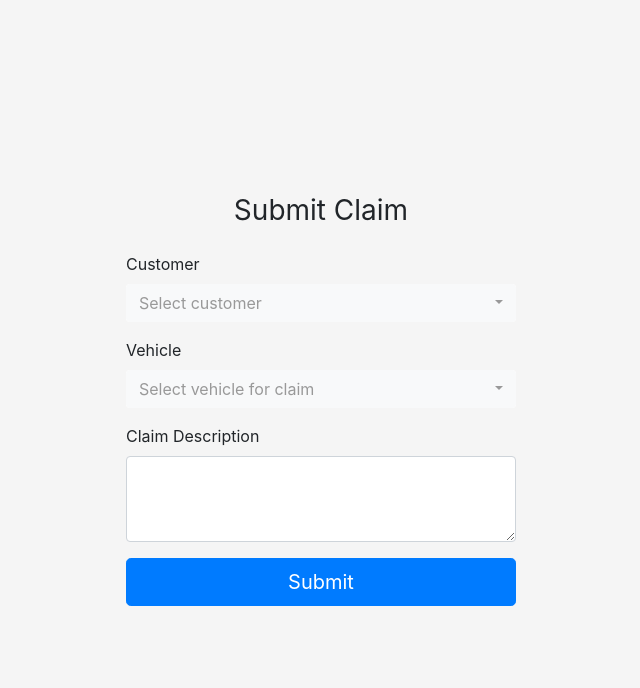
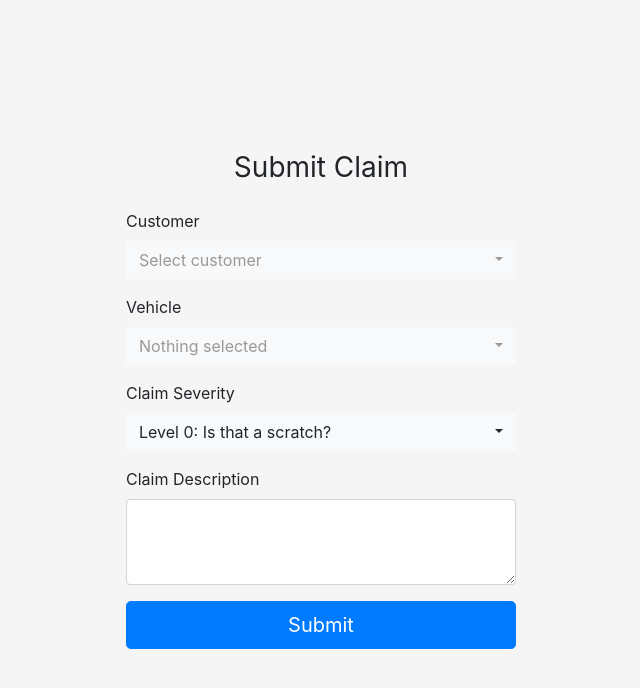
Before and after one commit to rachellek/Info257, a Python web app: template templates/index.html in a window 1280 px wide. Shown: the top 688 px of the page, without its empty margins (319-959 px from the left). Run offline with Jinja, Linux system fonts and the light colour scheme; the template is opened without the code that fills it, so the values that code supplies are empty; some libraries are stand-ins or nearby versions.

Commit message:
Add severity form field

```diff
--- a/static/app.js
+++ b/static/app.js
@@ -10,6 +10,7 @@ $(document).ready(function() {
             value: this['CustomerID'],
             text : this['Name']
           }));
+          $("#claim_customer").prop("selectedIndex", 0);
           $('#claim_customer').selectpicker('refresh');
         });
     },
@@ -22,6 +23,9 @@ $(document).ready(function() {
 
   $("#claim_customer").on("changed.bs.select", function(e, clickedIndex, newValue, oldValue) {
 
+    // remove all options every time the customer selectchanges
+    $('#claim_vehicle').find('option').remove().end();
+
     $.ajax({
       url : 'http://localhost:8888/vehicles/bycustomer/' + this.value,
       type : 'GET',
@@ -32,14 +36,15 @@ $(document).ready(function() {
               value: this[0]['VehicleID'],
               text : this[1]['Year'] + " " + this[1]['Make'] + " " + this[1]['Model']
             }));
-            $('#claim_vehicle').selectpicker('refresh');
           });
+          $('#claim_vehicle').selectpicker('refresh');
       },
       error : function(request,error)
       {
           alert("Request: "+JSON.stringify(request));
       }
     });
+    $('#claim_vehicle').selectpicker('refresh');
 
   });
 
--- a/templates/index.html
+++ b/templates/index.html
@@ -38,7 +38,19 @@
 
       <div class="form-group">
         <label for="claim_vehicle">Vehicle</label>
-        <select class="selectpicker form-control" id="claim_vehicle" title="Select vehicle for claim"></select>
+        <select class="selectpicker form-control" id="claim_vehicle"></select>
+      </div>
+
+      <div class="form-group">
+        <label for="claim_severity">Claim Severity</label>
+        <select class="selectpicker form-control" id="claim_severity">
+          <option value="0">Level 0: Is that a scratch?</option>
+          <option value="1">Level 1: Little bump</option>
+          <option value="2">Level 2: Not looking pretty</option>
+          <option value="3">Level 3: This looks expensive</option>
+          <option value="4">Level 4: Parts of the vehicle are missing</option>
+          <option value="5">Level 5: Complete yard sale</option>
+        </select>
       </div>
 
       <div class="form-group">
```
